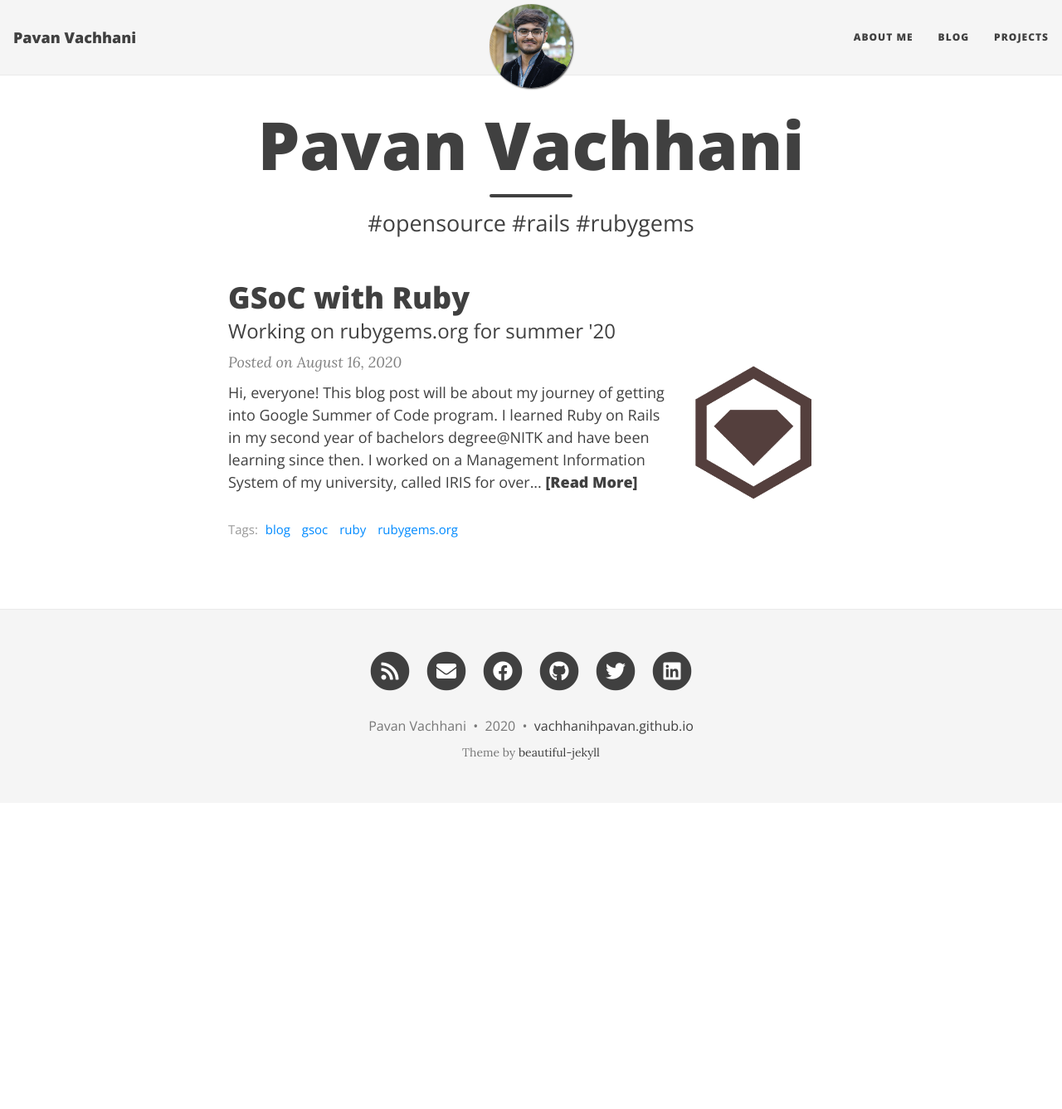
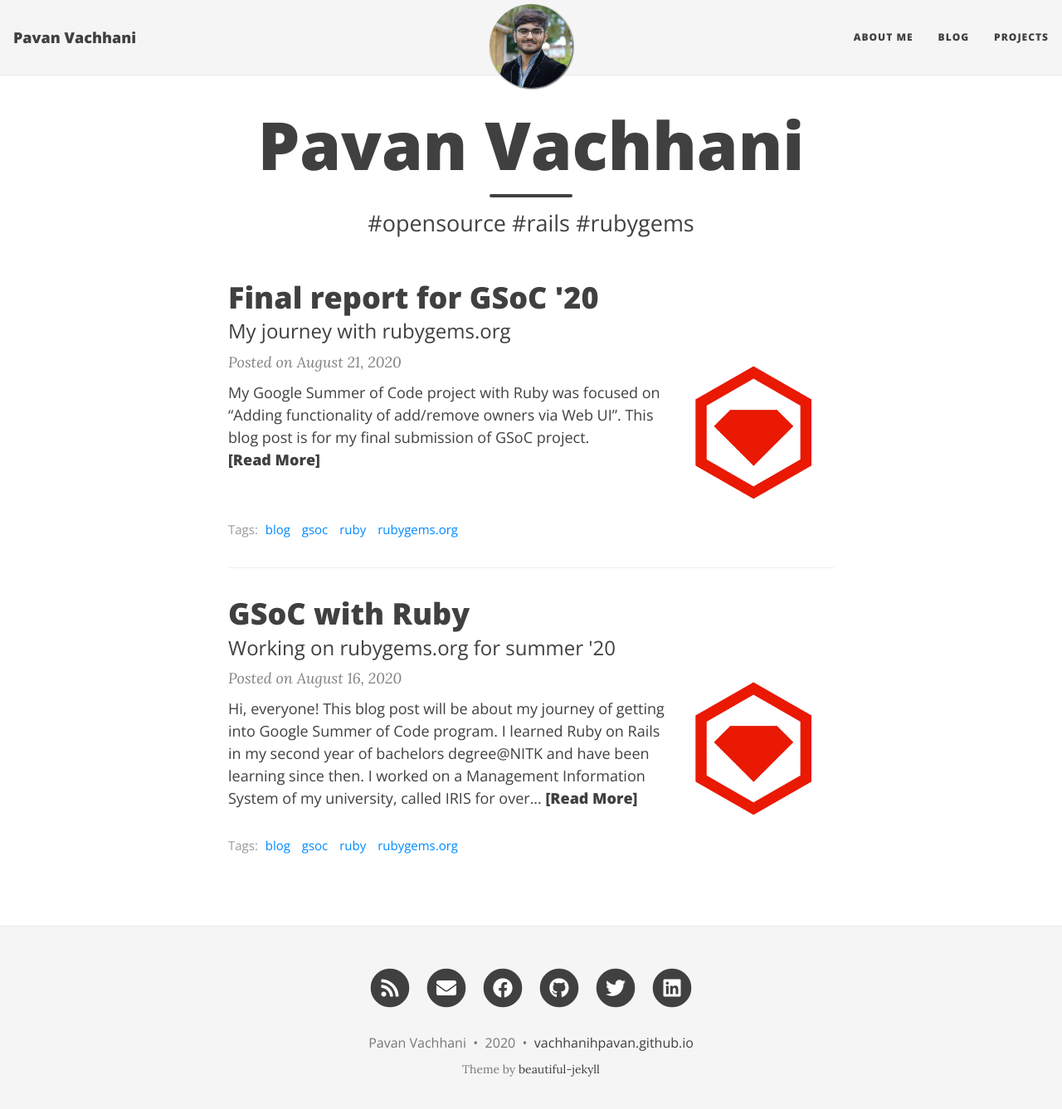
Before and after one commit to vachhanihpavan/vachhanihpavan.github.io, a Jekyll site: the page built from index.html, in a window 1280 px wide and 1350 px high. Shown: the top 1337 px of the window at 83% size. Built offline with Jekyll 4.4.1, drawn with Linux system fonts in a browser that asks for light colours; nearby versions of some CDN libraries; the list of posts is cut into pages by our own code; some of the changed lines change nothing that is shown.

Commit message:
GSoC Final report added

````diff
--- /dev/null
+++ b/_posts/2020-08-21-gsoc-2020-final-report.md
@@ -0,0 +1,145 @@
+---
+layout: post
+title: Final report for GSoC '20
+subtitle: My journey with rubygems.org
+gh-repo: vachhanihpavan/rubygems.org
+gh-badge: [star, fork, follow]
+cover-img: /assets/img/2020-08-16/cover.png
+thumbnail-img: /assets/img/2020-08-16/thumb.png
+tags: [blog, gsoc, ruby, rubygems.org]
+---
+
+My Google Summer of Code project with Ruby was focused on "Adding functionality of add/remove owners via Web UI".
+This blog post is for my final submission of GSoC project.
+
+- Project: [Add gem owner add and remove in web UI of rubygems.org](https://summerofcode.withgoogle.com/projects/#5841025752367104)
+- Mentor: [Aditya Prakash](https://github.com/sonalkr132)
+- Organisation: [Ruby](https://summerofcode.withgoogle.com/organizations/6676829491953664/)
+
+Under this project, there were 2 parts to be implemented:
+1. Functionality to add/remove owners of a gem via web UI similar to [CLI](https://guides.rubygems.org/command-reference/#gem-owner)
+2. New ownership transfer flow where owners can put up a gem for adoption and interested users can apply for ownership
+
+Pull requests created in the period of GSoC:
+
+| **PR Title**                                                                                              | **Review Status** | **Merge Status** |
+|:---------------------------------------------------------------------------------------------------------:|:-----------------:|:----------------:|
+| [Ownership Confirmation](https://github.com/rubygems/rubygems.org/pull/2357)                              | Approved          | Open             |
+| [Ownership Transfer](https://github.com/vachhanihpavan/rubygems.org/pull/22)                              | Pending           | Open             |
+| [RFC](https://github.com/rubygems/rfcs/pull/25)                                                           | Approved          | Open             |
+| [Guides](https://github.com/rubygems/guides/pull/265)                                                     | Pending           | Open             |
+| **Other PRs**                                                                                                                                    |
+| [Show yanked gem in search filters](https://github.com/rubygems/rubygems.org/pull/2339)                   | Approved          | Merged           |
+| [Fix SimpleCov for correct coverage report](https://github.com/rubygems/rubygems.org/pull/2438)           | Approved          | Merged           |
+| [Removed unnecessary ES cookie from tests](https://github.com/rubygems/rubygems.org/pull/2442)            | Approved          | Merged           |
+| [Move owners integration test to API directory](https://github.com/rubygems/rubygems.org/pull/2471)       | Approved          | Merged           |
+| [Extracted mailer partial to make code DRY](https://github.com/rubygems/rubygems.org/pull/2421)           | Approved          | Merged           |
+| [Added route to redirect /users to /profile](https://github.com/rubygems/rubygems.org/pull/2264)          | Approved          | Closed           |
+
+*I'll update the status of the PRs as they get changed*
+
+## Project Goal
+When a rubygem has multiple maintainers, it is important to keep track of all the owners who have access to
+push, yank or add more owners to the gem. Currently, `gem owner --add` and `gem owner --remove` commands are used
+to modify the owners list for a gem. The goal of this project is to add features of adding/removing the owners
+using Web UI of rubygems.org without the hassle of setting up CLI. Alongside, the functionality to notify the owners about changes
+in the ownership of the gem they own is to be added to the API and web which will improve mitigation time of unintended access.
+
+The next part of the project is about the transfer of ownership. The goal of this feature is to provide the gem maintainers with
+a platform within rubygems.org where they can look for new maintainers of the project. The owners of a gem can open an ownership call
+visible to all the users of rubygems.org who can apply to the call. The owner can choose from all the applications
+and the users will be added as owners.
+
+## Work Done
+
+### Part 1: Add/remove owners using Web UI
+The first part of the project involved three major components:
+
+#### Ownership Confirmation
+Before adding features of adding or removing owners via Web UI, I had to modify the existing API endpoints `POST - /api/v1/gems/[GEM NAME]/owners`
+to add email confirmation before a user is added as an owner. This modification was necessary to avoid adding a new owner
+without any confirmation from the user being added as an owner as it can potentially lead to email notification spamming.
+The confirmation step on owner addition, we will avoid sending unsolicited emails.
+
+![Ownership Confirmation](/assets/img/2020-08-21/confirmation.png)
+
+#### Ownership Management
+Next part I worked on was to add controllers and views for listing, adding and removing owners of a gem. I added new routes as below:
+```ruby
+resources :owners, only: %i[index destroy create], param: :handle do
+    get 'confirm/:token', to: 'owners#confirm', as: :confirm, on: :collection
+    get 'resend_confirmation', to: 'owners#resend_confirmation', as: :resend_confirmation, on: :member
+end
+```
+
+With suggestions from my mentor Aditya and other members of the community, I added extra information about the owners like MFA status along with
+data for auditing the ownership changes like owner added date and the user who added.
+
+I worked on two different UI designs for the ownership page. After a lot of discussions, suggestions and changes, final UI looked as:
+
+![Owners Index](/assets/img/2020-08-21/owners-index.png)
+
+A special thanks to [Hiren](https://github.com/hmistry) for providing constructive feedback and suggestions.
+
+#### User Verification
+Aditya suggested adding password verification of users before performing any sensitive actions of adding and removing owners. This would help
+mitigate any unauthorized access due to active browser sessions of logged in users.
+With this feature, a logged in user will be asked to confirm the password before performing any actions related to owners of a gem.
+After confirming the password, user won't be asked again for next 10 minutes.
+
+### Part 2: Ownership Transfer
+The next part of the project involved two major components:
+
+#### Ownership Calls
+There are a few cases when a gem needs new maintainers:
+1. When a gem owner isn't able to cope and needs help in maintaining.
+2. When a gem owner is not interested in maintaining the gem anymore.
+
+An ownership call can be opened in any of such cases.
+Users who are interested in taking the project further can apply and contact the gem owner easily.
+
+For this feature, I added a new endpoint `/ownership_calls` for a site wide listing of ownership calls for all rubygems. And I added
+`GET /gems/<gem-name>/ownership_calls` to view a call, `POST /gems/<gem-name>/ownership_calls` to create a call
+and `PATCH /gems/<gem-name>/ownership_calls` to close a call.
+
+![Ownership Calls](/assets/img/2020-08-21/ownership-calls.png)
+
+#### Ownership Requests
+Next was to implement functionality for users to apply to a call with a small message for the owner. After a user applies to a call,
+the owner will be notified about the applications using a digest email. Then, the owner can accept any applications and close the rest.
+
+I also implemented an endpoint `GET /profile/ownership_calls` to list all ownership calls and ownership applications made by the user
+at one place.
+
+## Work Left To Do
+The review for ownership transfer PR is pending. Based on the review comments, I will have to make the changes if required to get the PR merged.
+
+## Weekly Updates
+I have posted my weekly updates on Ruby GSoC blog [here](http://rubygsoc.github.io/add-gem-owner-add-and-remove-in-web-ui-of-rubygems.org/).
+
+## Learning
+- The major learning outcome from this project was good coding practice. I learnt how to write DRY, reusable code following SOLID principles.
+I also learnt how to write good tests/specs covering all possible scenarios.
+
+- When writing the [RFC](https://github.com/rubygems/rfcs/pull/25/) for the project, I had long discussions with Aditya trying to decide on
+the terms to use for `ownership calls` and `ownership requests`. Coming up with good names for methods, variables and tests was a great lesson
+learnt.
+
+- While working on UI/UX for owners page, I learnt a lot of good practices for design as suggested by Hiren, Aditya and from online resources.
+
+- Through this journey, I learnt a lot about how open source projects work, getting involved with the community and contributing to the projects.
+
+- Alongside the project, I was reading a few books suggested by my mentor Aditya. They helped a lot in learning how to good code which
+improves readability, productivity and reduces the cost of change.
+    - PRACTICAL OBJECT ORIENTED DESIGN IN RUBY by Sandi Metz.
+    - REFACTORING by Martin Fowler.
+
+## Special Thanks
+It was wonderful working with Ruby community throughout the GSoC project. I would like to thank Aditya for patiently reviewing my code,
+giving constructive suggestions and guiding me through the program. Thanks to Hiren and the members of Ruby Community for helping with their
+suggestions.
+
+It would like to thank [Mohit Tahiliani](https://github.com/mohittahiliani) sir and [Mishal Shah](https://github.com/mishal23) for motivating
+and guiding me in applying and getting through the whole program.
+
+Final thanks to Google for organizing this amazing program. I am excited to continue contributing to the open source community.
--- a/assets/css/main.css
+++ b/assets/css/main.css
@@ -488,10 +488,10 @@
   height: 12rem;
   width: 12rem;
   margin-top: -2.1875rem;
-  filter: grayscale(90%);
+  filter: grayscale(0%);
 }
 .post-image:hover {
-  filter: grayscale(0%);
+  filter: grayscale(10%);
 }
 .post-image img {
   border-radius: 6.25rem;
@@ -597,8 +597,8 @@
 .intro-header.big-img .page-heading,
 .intro-header.big-img .post-heading {
   padding: 6.25rem 0;
-  color: #FFF;
-  text-shadow: 1px 1px 3px #000;
+  color: #393939;
+  text-shadow: 0 1px 3px #ffffff;
 }
 .intro-header .page-heading h1 {
   margin-top: 0;
@@ -630,7 +630,7 @@
   -moz-box-shadow: 1px 1px 3px #000;
 }
 .intro-header.big-img .post-heading .post-meta {
-  color: #EEE;
+  color: #1c1c1c;
 }
 .intro-header.big-img .img-desc {
   background: rgba(30, 30, 30, 0.6);
````
Also changed, not shown: assets/img/2020-08-21/confirmation.png (added), assets/img/2020-08-21/owners-index.png (added), assets/img/2020-08-21/ownership-calls.png (added).
